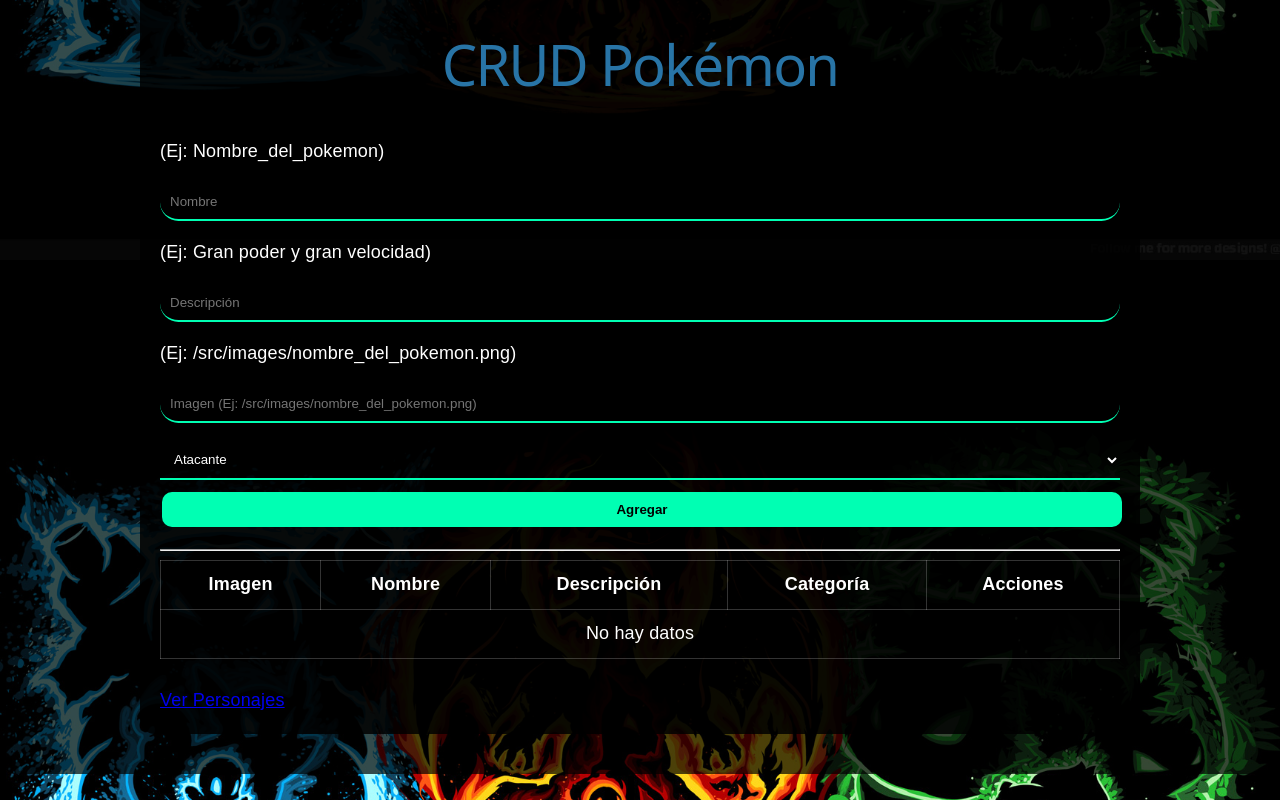
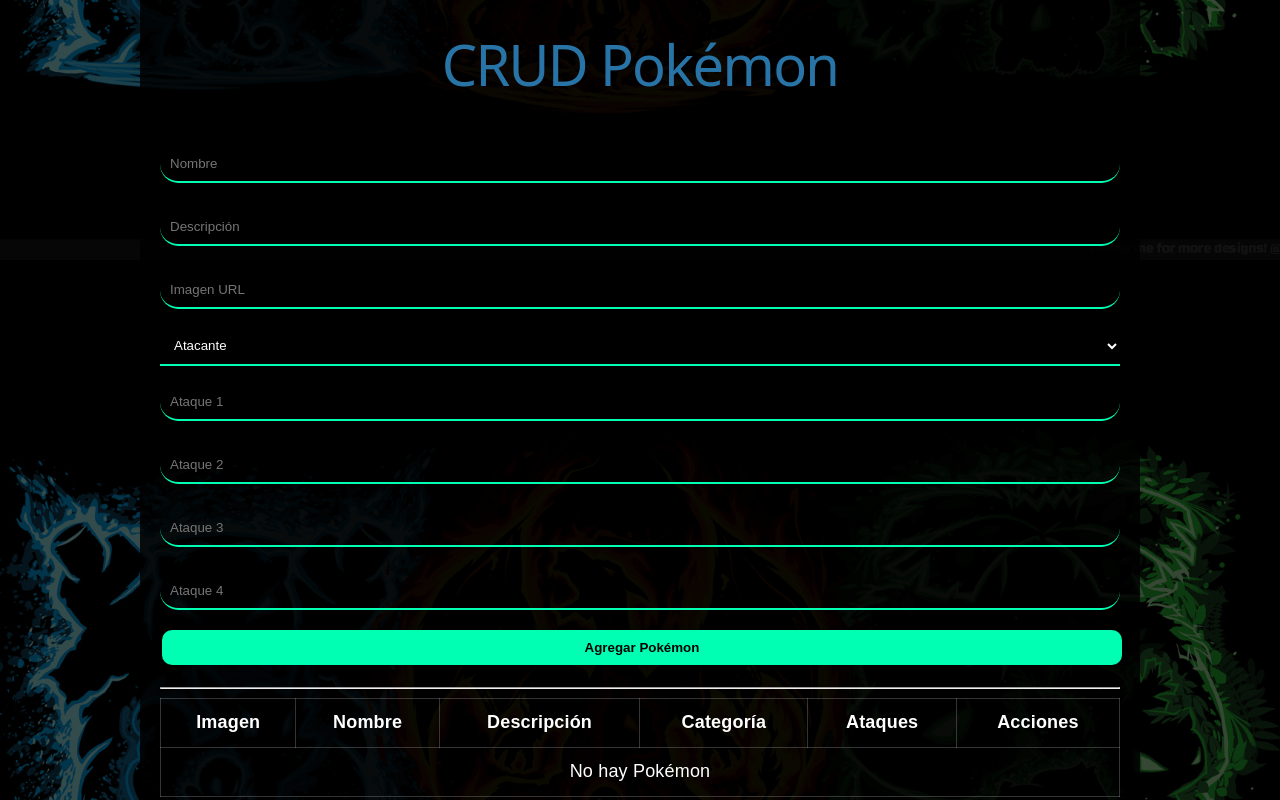
Before and after one commit to AngeloA1022/mi-app-ang, a React (Vite) app: page /crud in a window 1280 px wide. Shown: the part 540-1340 px from the top of the page. Built offline with nearby package versions, Linux system fonts and the light colour scheme.

Commit message:
casi listo

```diff
--- a/src/components/Crud_Personajes.jsx
+++ b/src/components/Crud_Personajes.jsx
@@ -11,75 +11,107 @@
     nombre: "",
     descripcion: "",
     categoria: "atacante",
-    img: ""
+    img: "",
+    ataque1: "",
+    ataque2: "",
+    ataque3: "",
+    ataque4: ""
   });
 
   const [editando, setEditando] = useState(null);
   const [error, setError] = useState("");
 
+  // 💾 localStorage
   useEffect(() => {
     localStorage.setItem("pokemones", JSON.stringify(pokemones));
   }, [pokemones]);
 
+  // 🧹 limpiar
   const limpiar = () => {
     setPokemon({
       nombre: "",
       descripcion: "",
       categoria: "atacante",
-      img: ""
+      img: "",
+      ataque1: "",
+      ataque2: "",
+      ataque3: "",
+      ataque4: ""
     });
     setEditando(null);
     setError("");
   };
 
+  // ⚠️ validar
   const validar = () => {
     if (!pokemon.nombre.trim()) return "El nombre es obligatorio";
-    if (!pokemon.descripcion.trim()) return "La descripción es obligatoria";
     return "";
   };
 
-  // CREATE
+  // ✨ formatear nombre
+  const formatearNombre = (nombre) =>
+    nombre.toLowerCase().charAt(0).toUpperCase() +
+    nombre.toLowerCase().slice(1);
+
+  // ➕ AGREGAR (100% manual)
   const agregar = () => {
     const err = validar();
     if (err) return setError(err);
 
     const nuevo = {
       id: Date.now(),
-      ...pokemon,
-      ataques1: ["Ataque Básico"],
-      ataques2: ["Movimiento Unite"],
-      set: "Estándar"
+      nombre: formatearNombre(pokemon.nombre),
+      descripcion: pokemon.descripcion,
+      categoria: pokemon.categoria,
+      img: pokemon.img || "https://via.placeholder.com/60",
+      ataques1: [pokemon.ataque1, pokemon.ataque2],
+      ataques2: [pokemon.ataque3, pokemon.ataque4]
     };
 
     setPokemones([...pokemones, nuevo]);
     limpiar();
   };
 
-  // DELETE
+  // ❌ eliminar
   const eliminar = (id) => {
-    if (!window.confirm("¿Eliminar este Pokémon?")) return;
-    setPokemones(pokemones.filter(p => p.id !== id));
+    if (!window.confirm("¿Eliminar Pokémon?")) return;
+    setPokemones(pokemones.filter((p) => p.id !== id));
   };
 
-  // EDIT
+  // ✏️ editar
   const editar = (p) => {
     setPokemon({
       nombre: p.nombre,
       descripcion: p.descripcion,
       categoria: p.categoria,
-      img: p.img || ""
+      img: p.img,
+      ataque1: p.ataques1?.[0] || "",
+      ataque2: p.ataques1?.[1] || "",
+      ataque3: p.ataques2?.[0] || "",
+      ataque4: p.ataques2?.[1] || ""
     });
+
     setEditando(p.id);
   };
 
-  // UPDATE
+  // 🔄 actualizar (SIN API, 100% libre)
   const actualizar = () => {
     const err = validar();
     if (err) return setError(err);
 
+    const actualizado = {
+      id: editando,
+      nombre: formatearNombre(pokemon.nombre),
+      descripcion: pokemon.descripcion,
+      categoria: pokemon.categoria,
+      img: pokemon.img || "https://via.placeholder.com/60",
+      ataques1: [pokemon.ataque1, pokemon.ataque2],
+      ataques2: [pokemon.ataque3, pokemon.ataque4]
+    };
+
     setPokemones(
-      pokemones.map(p =>
-        p.id === editando ? { ...p, ...pokemon } : p
+      pokemones.map((p) =>
+        p.id === editando ? actualizado : p
       )
     );
 
@@ -94,34 +126,72 @@
         <div className="form">
           {error && <p style={{ color: "red" }}>{error}</p>}
 
-          <p>(Ej: Nombre_del_pokemon) </p>
           <input
             placeholder="Nombre"
             value={pokemon.nombre}
-            onChange={(e) => setPokemon({ ...pokemon, nombre: e.target.value })}
+            onChange={(e) =>
+              setPokemon({ ...pokemon, nombre: e.target.value })
+            }
           />
 
-          <p>(Ej: Gran poder y gran velocidad) </p>
           <input
             placeholder="Descripción"
             value={pokemon.descripcion}
-            onChange={(e) => setPokemon({ ...pokemon, descripcion: e.target.value })}
+            onChange={(e) =>
+              setPokemon({ ...pokemon, descripcion: e.target.value })
+            }
           />
-          <p>(Ej: /src/images/nombre_del_pokemon.png) </p>
+
           <input
-            placeholder="Imagen (Ej: /src/images/nombre_del_pokemon.png)"
+            placeholder="Imagen URL"
             value={pokemon.img}
-            onChange={(e) => setPokemon({ ...pokemon, img: e.target.value })}
+            onChange={(e) =>
+              setPokemon({ ...pokemon, img: e.target.value })
+            }
           />
 
           <select
             value={pokemon.categoria}
-            onChange={(e) => setPokemon({ ...pokemon, categoria: e.target.value })}
+            onChange={(e) =>
+              setPokemon({ ...pokemon, categoria: e.target.value })
+            }
           >
             <option value="defensivo">Defensivo</option>
             <option value="atacante">Atacante</option>
             <option value="equilibrado">Equilibrado</option>
           </select>
+
+          <input
+            placeholder="Ataque 1"
+            value={pokemon.ataque1}
+            onChange={(e) =>
+              setPokemon({ ...pokemon, ataque1: e.target.value })
+            }
+          />
+
+          <input
+            placeholder="Ataque 2"
+            value={pokemon.ataque2}
+            onChange={(e) =>
+              setPokemon({ ...pokemon, ataque2: e.target.value })
+            }
+          />
+
+          <input
+            placeholder="Ataque 3"
+            value={pokemon.ataque3}
+            onChange={(e) =>
+              setPokemon({ ...pokemon, ataque3: e.target.value })
+            }
+          />
+
+          <input
+            placeholder="Ataque 4"
+            value={pokemon.ataque4}
+            onChange={(e) =>
+              setPokemon({ ...pokemon, ataque4: e.target.value })
+            }
+          />
 
           {editando ? (
             <>
@@ -129,7 +199,7 @@
               <button onClick={limpiar}>Cancelar</button>
             </>
           ) : (
-            <button onClick={agregar}>Agregar</button>
+            <button onClick={agregar}>Agregar Pokémon</button>
           )}
         </div>
 
@@ -142,6 +212,7 @@
               <th>Nombre</th>
               <th>Descripción</th>
               <th>Categoría</th>
+              <th>Ataques</th>
               <th>Acciones</th>
             </tr>
           </thead>
@@ -149,29 +220,40 @@
           <tbody>
             {pokemones.length === 0 ? (
               <tr>
-                <td colSpan="5">No hay datos</td>
+                <td colSpan="6">No hay Pokémon</td>
               </tr>
             ) : (
               pokemones.map((p) => (
                 <tr key={p.id}>
                   <td>
                     <img
-                      src={p.img || "https://via.placeholder.com/50"}
-                      width="50"
-                      onError={(e) => {
-                        e.target.src = "https://via.placeholder.com/50";
-                      }}
+                      src={p.img}
+                      width="60"
                       alt={p.nombre}
+                      onError={(e) =>
+                        (e.target.src =
+                          "https://via.placeholder.com/60")
+                      }
                     />
                   </td>
 
                   <td>{p.nombre}</td>
                   <td>{p.descripcion}</td>
-                  <td>{p.categoria}</td>
+                  <td style={{ textTransform: "capitalize" }}>
+                    {p.categoria}
+                  </td>
+
+                  <td>
+                    {p.ataques1?.join(", ")}
+                    <br />
+                    {p.ataques2?.join(", ")}
+                  </td>
 
                   <td>
                     <button onClick={() => editar(p)}>Editar</button>
-                    <button onClick={() => eliminar(p.id)}>Eliminar</button>
+                    <button onClick={() => eliminar(p.id)}>
+                      Eliminar
+                    </button>
                   </td>
                 </tr>
               ))
```
Also changed, not shown: src/components/PokemonApi.jsx (added).
